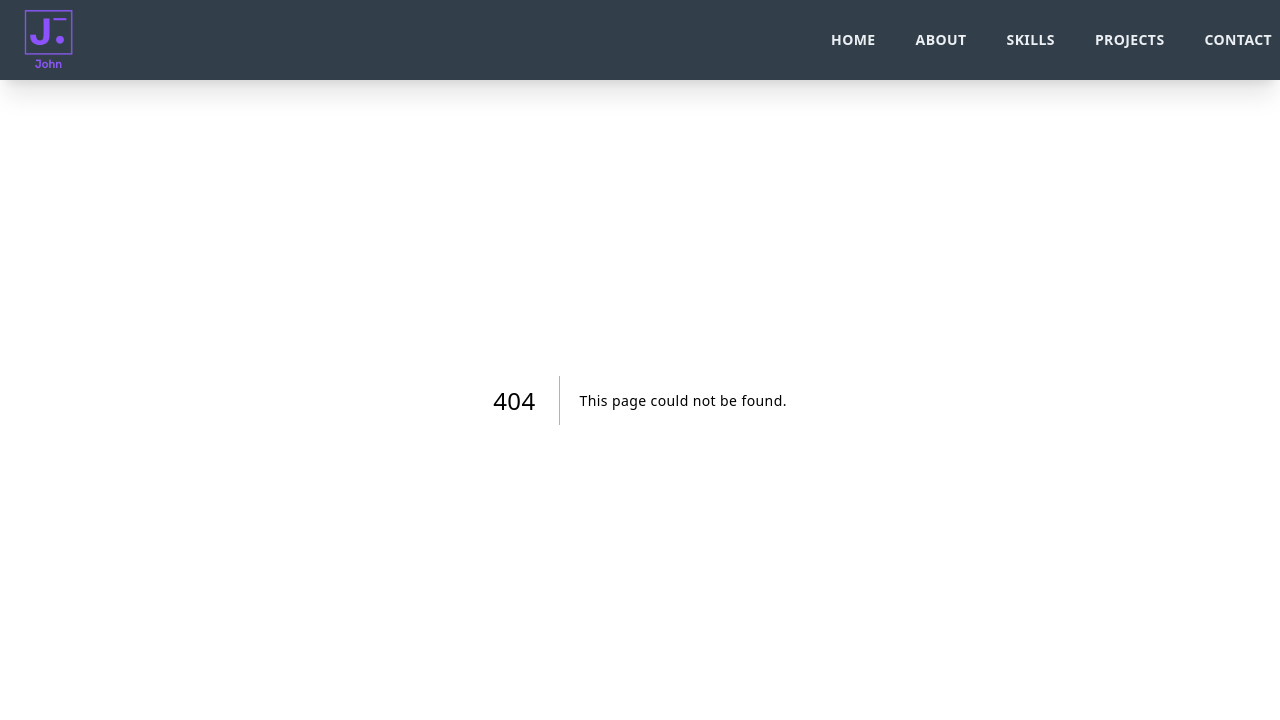
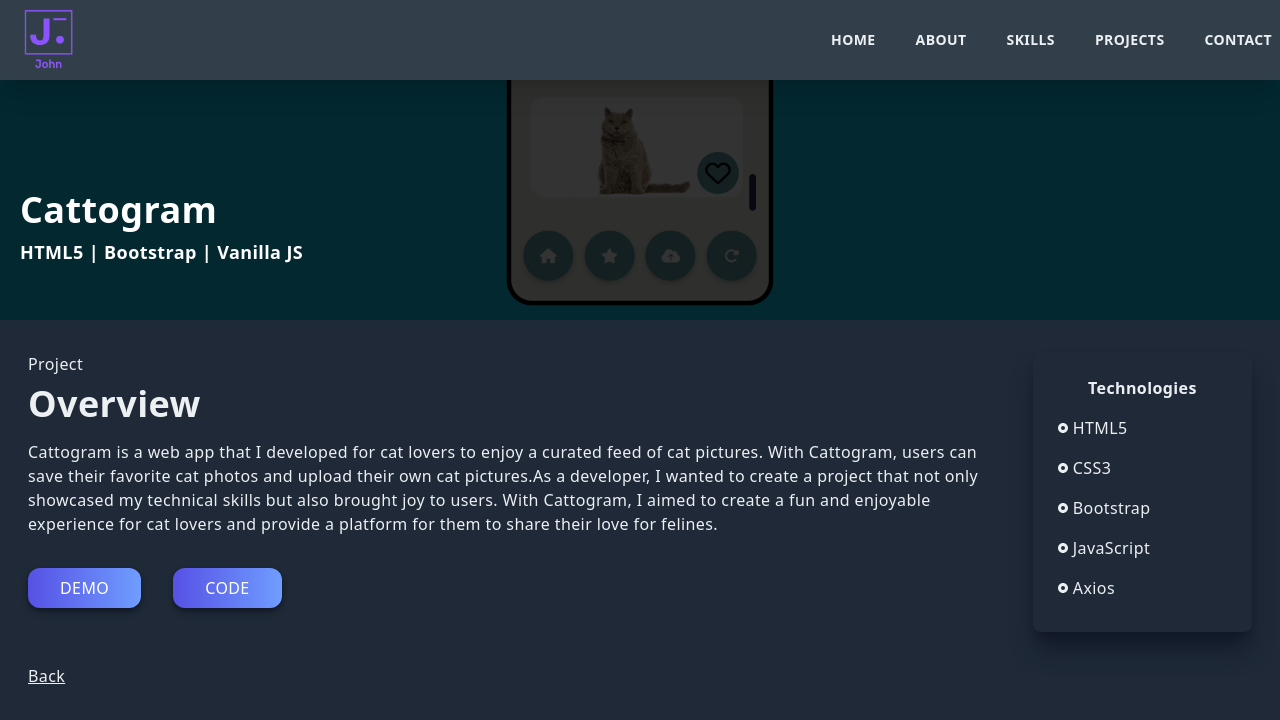
Before and after one commit to ionuser13/PortfolioV2, a Next.js app: page /cattogram in a window 1280 px wide. Before the commit this address had no page. Shown: the top 720 px of the page. Built offline with nearby package versions, Linux system fonts and the light colour scheme.

Commit message:
new project item

```diff
--- a/src/components/Projects.jsx
+++ b/src/components/Projects.jsx
@@ -1,7 +1,8 @@
 import React from 'react'
 import deltaImg from "@public/assets/projects/deltaproject.png";
 import ecommerceImg from "@public/assets/projects/ecommerce.png";
-import galleryImg from "@public/assets/projects/songGallery.png"
+import galleryImg from "@public/assets/projects/songGallery.png";
+import catImg from "@public/assets/projects/catgram.png"
 import ProjectItem from './ProjectItem';
 
 const Projects = () => {
@@ -12,9 +13,10 @@
             <h2 className='py-4'>What I&apos;ve built</h2>
             <div className='grid md:grid-cols-2 gap-8'>
 
+                <ProjectItem title={"Yard Sale"} technology={"Next JS"} backgroundImg={ecommerceImg} projectUrl={"/yard-sale"} />
                 <ProjectItem title={"Delta Project"} technology={"HTML, CSS and JS"} backgroundImg={deltaImg} projectUrl={"/delta-project"} />
                 <ProjectItem title={"Song Gallery"} technology={"HTML, CSS and JS"} backgroundImg={galleryImg} projectUrl={"/song-gallery"} />
-                <ProjectItem title={"Yard Sale"} technology={"Next JS"} backgroundImg={ecommerceImg} projectUrl={"/yard-sale"} />
+                <ProjectItem title={"Cattogram"} technology={"HTML, CSS and JS"} backgroundImg={catImg} projectUrl={"/cattogram"} />
 
             </div>
         </div>
--- /dev/null
+++ b/src/pages/cattogram.jsx
@@ -0,0 +1,50 @@
+import React from 'react';
+import Image from 'next/image';
+import catImg from "@public/assets/projects/catgram.png";
+import {RiRadioButtonFill} from "react-icons/ri"
+import Link from 'next/link';
+
+const DeltaProject = () => {
+  return (
+    <div className='w-full'>
+      <div className='w-screen h-[30vh] lg:h-[40vh] relative'>
+        <div className='absolute top-0 left-0 w-full h-[30vh] lg:h-[40vh] bg-black/80 z-10'  />
+        <Image className='absolute' fill={true} style={{objectFit: "cover"}} src={catImg} alt={"/"} />
+        <div className='absolute top-[70%] max-w-[1240px] w-full left-[50%] right-[50%] translate-x-[-50%] translate-y-[-50%] z-[10] text-white'>
+          <h2 className='py-2 '>Cattogram</h2>
+          <h3>HTML5 | Bootstrap | Vanilla JS</h3>
+        </div>
+      </div>
+      <div className='max-w-[1240px] mx-auto p-2 grid md:grid-cols-5 gap-8 pt-8'>
+        <div className='col-span-4'>
+          <p className='pb-2'>Project</p>
+          <h2>Overview</h2>
+          <p className='py-4'>Cattogram is a web app that I developed for cat lovers to enjoy a curated feed of cat pictures. With Cattogram, users can save their favorite cat photos and upload their own cat pictures.As a developer, I wanted to create a project that not only showcased my technical skills but also brought joy to users. With Cattogram, I aimed to create a fun and enjoyable experience for cat lovers and provide a platform for them to share their love for felines.</p>
+          <Link href={"https://github.com/ionuser13/Cat-"} target={"_blank"} title={"See a live demo"}>
+            <button className='px-8 py-2 mt-4 mr-8'>Demo</button>
+          </Link>
+          <Link href={"https://ionuser13.github.io/Cat-/"} target={"_blank"} title={"See code in GitHub"}>
+            <button className='px-8 py-2 mt-4'>Code</button>
+          </Link>
+        </div>
+        <div className='col-span-4 md:col-span-1 shadow-xl shadow-gray-900 rounded-lg p-4'>
+          <div className='p-2'>
+            <p className='text-center font-bold pb-2'>Technologies</p>
+            <div className='grid grid-cols-3 md:grid-cols-1'>
+              <p className='py-2 flex items-center'><RiRadioButtonFill className='pr-1' /> HTML5</p>
+              <p className='py-2 flex items-center'><RiRadioButtonFill className='pr-1' /> CSS3</p>
+              <p className='py-2 flex items-center'><RiRadioButtonFill className='pr-1' /> Bootstrap</p>
+              <p className='py-2 flex items-center'><RiRadioButtonFill className='pr-1' /> JavaScript</p>
+              <p className='py-2 flex items-center'><RiRadioButtonFill className='pr-1' /> Axios</p>
+            </div>
+          </div>
+        </div>
+        <Link href={"/#projects"}>
+          <p className='underline cursor-pointer'>Back</p>
+        </Link>
+      </div>
+    </div>
+  )
+}
+
+export default DeltaProject
```
Also changed, not shown: public/assets/projects/catgram.png (added).
